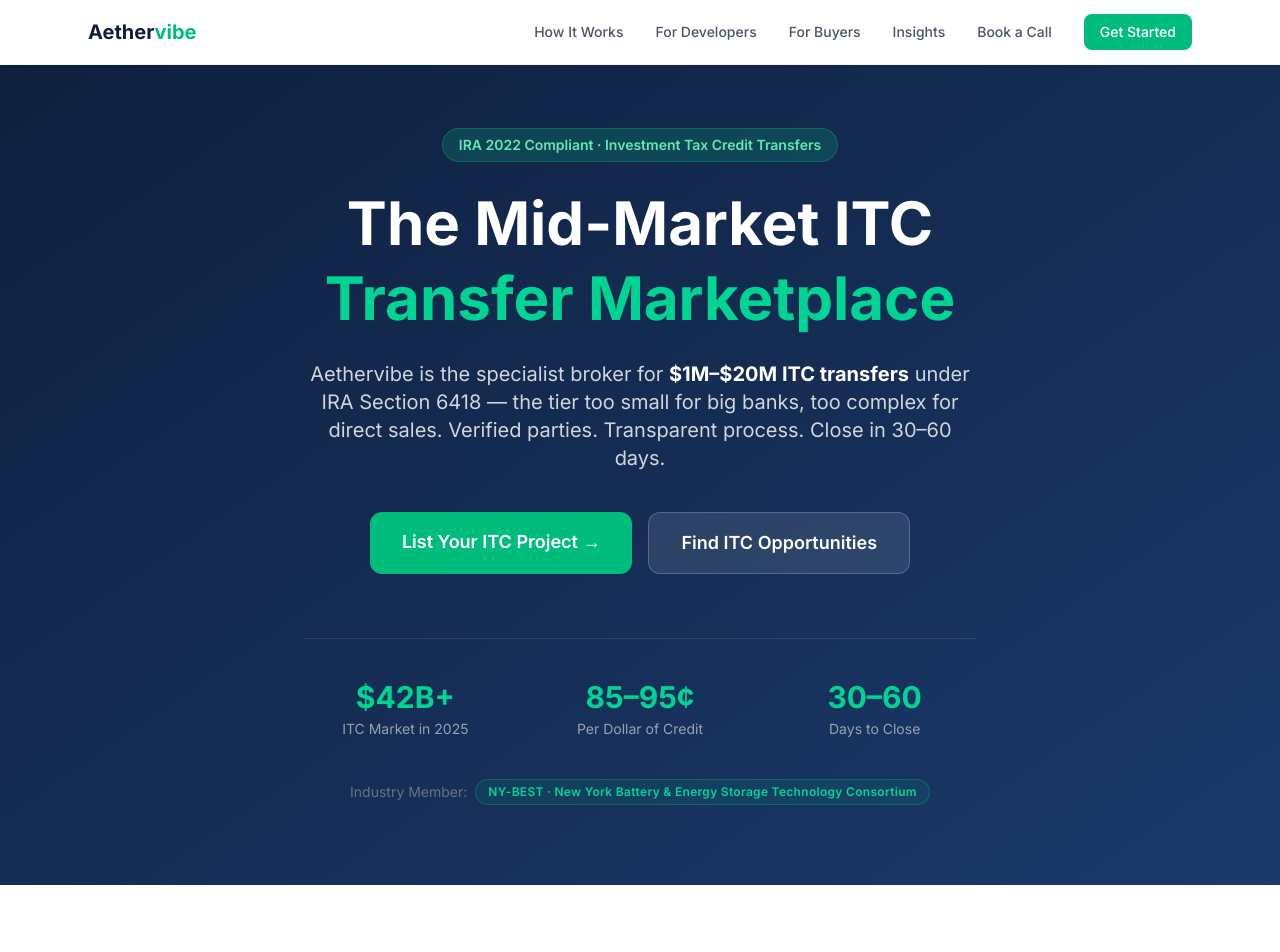
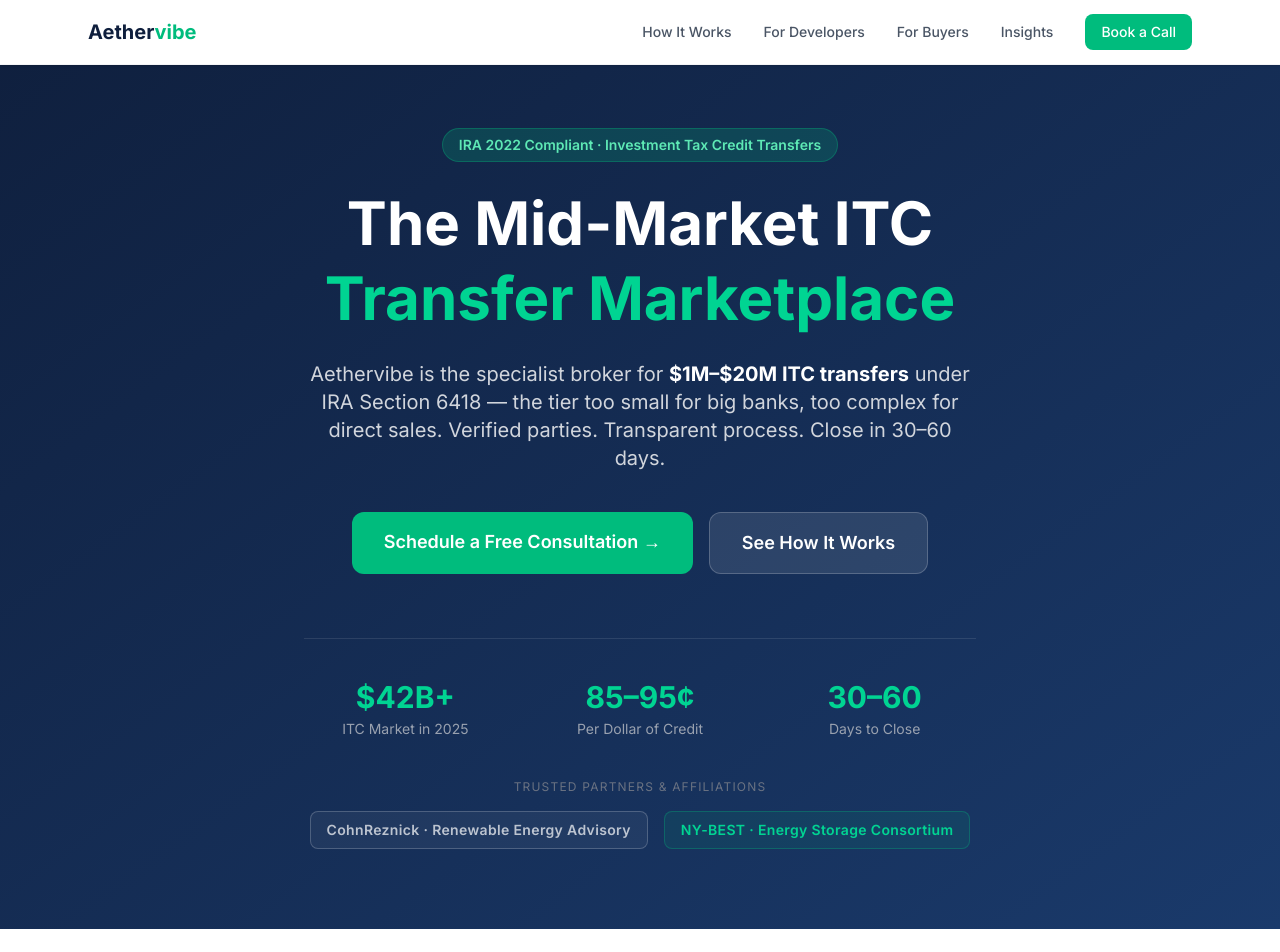
Before and after one commit to Aethervibe/aethervibe-website, a Next.js app: page / in a window 1280 px wide. Shown: the top 952 px of the page. Built offline with nearby package versions, Linux system fonts and the light colour scheme.

Commit message:
Optimize conversion: Calendly as primary CTA in Hero and Nav
- Hero: Primary button now goes directly to Calendly consultation
- Nav: Green button now links to Calendly (was #contact form)

Co-Authored-By: Claude Sonnet 4.6 <noreply@anthropic.com>

```diff
--- a/components/Hero.tsx
+++ b/components/Hero.tsx
@@ -19,16 +19,18 @@ export default function Hero() {
 
         <div className="flex flex-col sm:flex-row gap-4 justify-center">
           <a
-            href="#contact"
+            href="https://calendly.com/ceo-aethervibe/itc-consultation"
+            target="_blank"
+            rel="noopener noreferrer"
             className="bg-emerald-500 hover:bg-emerald-400 text-white font-semibold px-8 py-4 rounded-xl transition-colors text-lg"
           >
-            List Your ITC Project →
+            Schedule a Free Consultation →
           </a>
           <a
-            href="#contact"
+            href="#how-it-works"
             className="bg-white/10 hover:bg-white/20 text-white font-semibold px-8 py-4 rounded-xl transition-colors text-lg border border-white/20"
           >
-            Find ITC Opportunities
+            See How It Works
           </a>
         </div>
 
@@ -45,11 +47,16 @@ export default function Hero() {
           ))}
         </div>
 
-        <div className="mt-10 flex items-center justify-center gap-2 text-sm text-gray-500">
-          <span>Industry Member:</span>
-          <span className="text-emerald-400 font-semibold border border-emerald-500/30 bg-emerald-500/10 px-3 py-1 rounded-full text-xs tracking-wide">
-            NY-BEST · New York Battery & Energy Storage Technology Consortium
-          </span>
+        <div className="mt-10 flex flex-col items-center gap-4">
+          <p className="text-xs text-gray-500 uppercase tracking-widest">Trusted Partners & Affiliations</p>
+          <div className="flex flex-wrap items-center justify-center gap-4">
+            <span className="text-white/70 font-semibold border border-white/20 bg-white/5 px-4 py-2 rounded-lg text-sm tracking-wide">
+              CohnReznick · Renewable Energy Advisory
+            </span>
+            <span className="text-emerald-400 font-semibold border border-emerald-500/30 bg-emerald-500/10 px-4 py-2 rounded-lg text-sm tracking-wide">
+              NY-BEST · Energy Storage Consortium
+            </span>
+          </div>
         </div>
       </div>
     </section>
--- a/components/Nav.tsx
+++ b/components/Nav.tsx
@@ -16,11 +16,13 @@ export default function Nav() {
           <a href="#for-sellers" className="hover:text-emerald-600 transition-colors">For Developers</a>
           <a href="#for-buyers" className="hover:text-emerald-600 transition-colors">For Buyers</a>
           <a href="/insights" className="hover:text-emerald-600 transition-colors">Insights</a>
-          <a href="https://calendly.com/ceo-aethervibe/itc-consultation" target="_blank" rel="noopener noreferrer" className="hover:text-emerald-600 transition-colors">
+          <a
+            href="https://calendly.com/ceo-aethervibe/itc-consultation"
+            target="_blank"
+            rel="noopener noreferrer"
+            className="bg-emerald-500 hover:bg-emerald-600 text-white px-4 py-2 rounded-lg transition-colors"
+          >
             Book a Call
-          </a>
-          <a href="#contact" className="bg-emerald-500 hover:bg-emerald-600 text-white px-4 py-2 rounded-lg transition-colors">
-            Get Started
           </a>
         </div>
 
```
